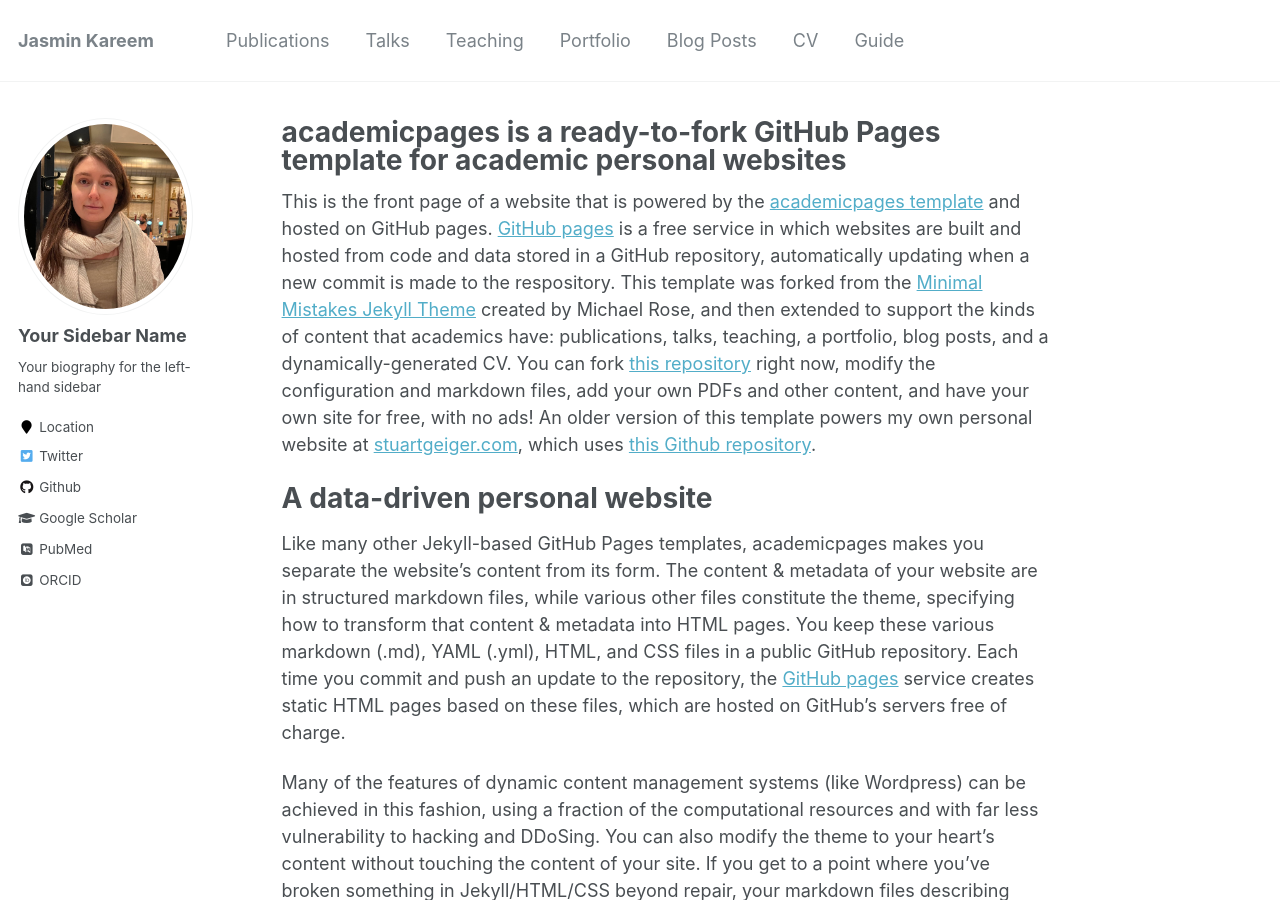
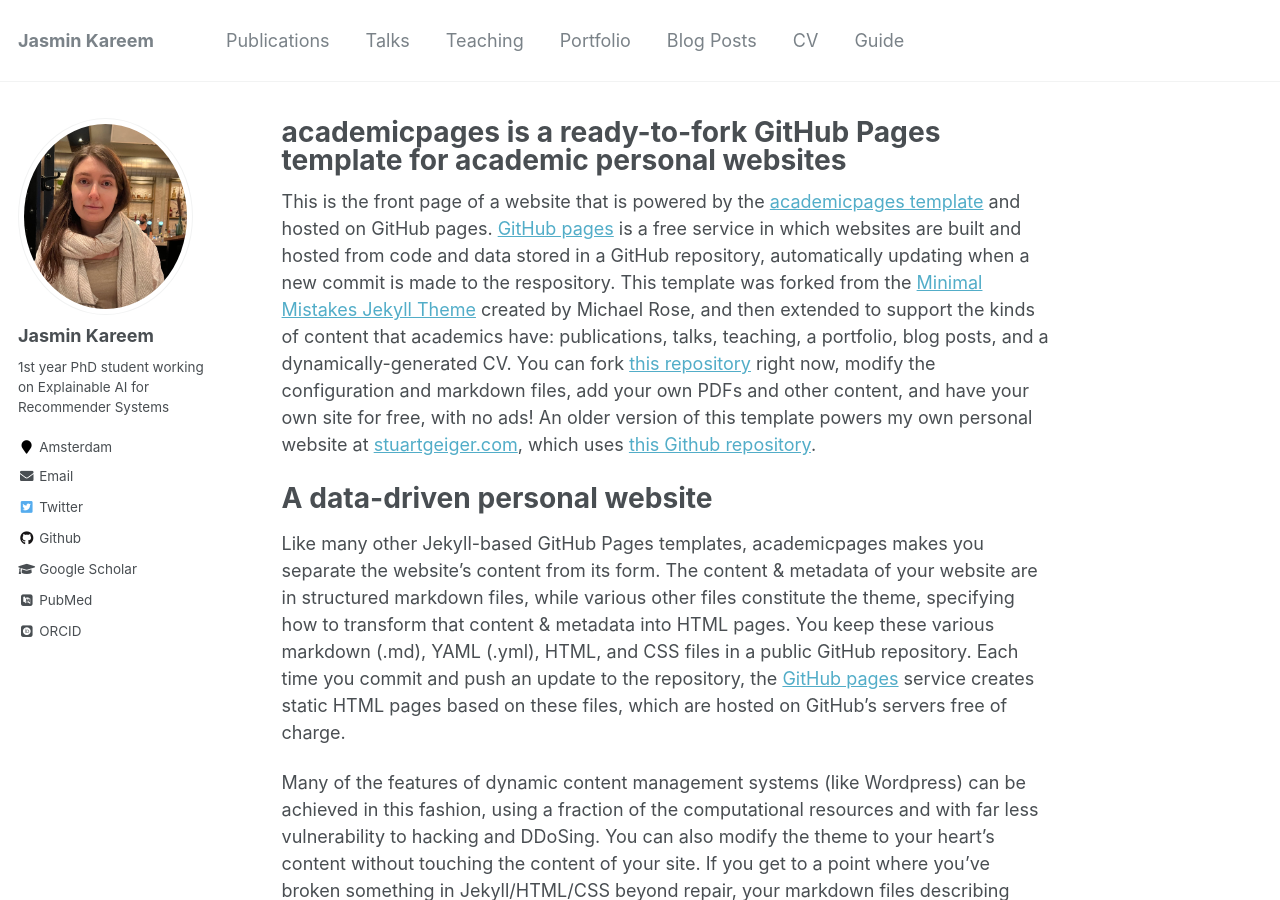
Before and after one commit to jasminkareem/jasminkareem.github.io, a Jekyll site: the page built from _pages/about.md, in a window 1280 px wide and 900 px high. Built offline with Jekyll 4.4.1, drawn with Linux system fonts in a browser that asks for light colours; some web fonts are replaced.

Commit message:
Update _config.yml

```diff
--- a/_config.yml
+++ b/_config.yml
@@ -17,14 +17,14 @@ repository               : "jasminkareem/jasminkareem.github.io"
 
 # Site Author
 author:
-  name             : "Your Sidebar Name"
+  name             : "Jasmin Kareem"
   avatar           : "IMG_1075.jpg"
-  bio              : "Your biography for the left-hand sidebar"
+  bio              : "1st year PhD student working on Explainable AI for Recommender Systems"
   pronouns         : # example: "she/her"
-  location         : "Location"
+  location         : "Amsterdam"
   orcid            : "http://orcid.org/yourorcidurl"
   employer         :
-  email            :
+  email            :  "j.kareem@tue.nl"
   uri              :
 
   # Manuscript repositories
```
